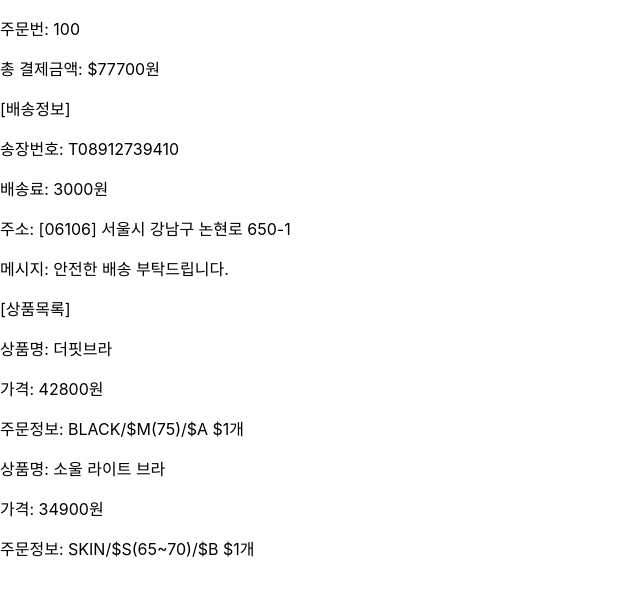
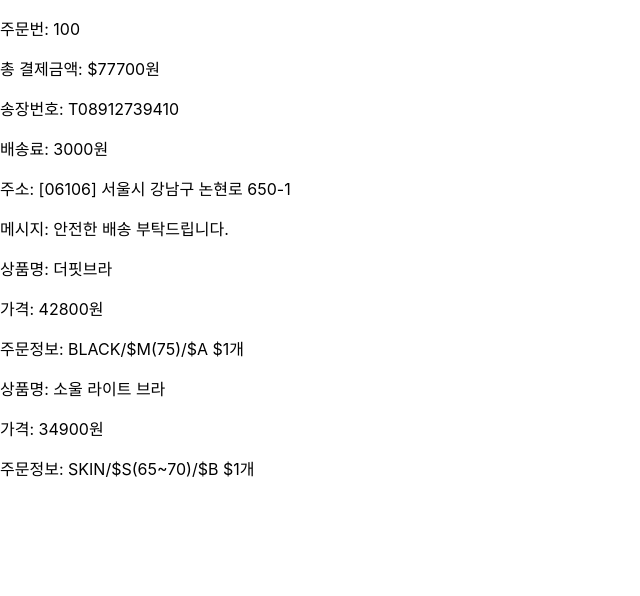
Before and after one commit to antigravity-official/anti-frontend-order, a React (Create React App) app: page / in a window 1280 px wide. Shown: the top 596 px of the page, without its empty margins (0-640 px from the left). Built offline with nearby package versions, Linux system fonts and the light colour scheme.

Commit message:
Rename: 폴더별 계층 관계 나타내기 위해 파일 -> 폴더화

```diff
--- a/src/components/OrderInfo.tsx
+++ b/src/components/OrderInfo/index.tsx
@@ -1,4 +1,4 @@
-import { OrderInfo as OrderInfoTypes } from '../types/ordersTypes'
+import { OrderInfo as OrderInfoTypes } from '../../types/ordersTypes'
 
 interface OrderInfoProps {
   orderInfoData: OrderInfoTypes
--- a/src/components/OrderProduct.tsx
+++ b/src/components/OrderProduct/index.tsx
@@ -1,6 +1,6 @@
 import { Fragment } from 'react'
 
-import { OrderProduct as OrderProductTypes } from '../types/ordersTypes'
+import { OrderProduct as OrderProductTypes } from '../../types/ordersTypes'
 
 interface OrderInfoProps {
   orderProductData: OrderProductTypes[]
@@ -9,7 +9,6 @@ interface OrderInfoProps {
 const OrderProduct = ({ orderProductData }: OrderInfoProps) => {
   return (
     <>
-      <p>[상품목록]</p>
       {orderProductData.map((orderProduct, index) => {
         const orderProductKey = `orderProduct-${index}`
 
--- a/src/components/Shipping.tsx
+++ b/src/components/Shipping/index.tsx
@@ -1,4 +1,4 @@
-import { Shipping as ShippingTypes } from '../types/ordersTypes'
+import { Shipping as ShippingTypes } from '../../types/ordersTypes'
 
 interface ShippingProps {
   shippingData: ShippingTypes
@@ -7,7 +7,6 @@ interface ShippingProps {
 const Shipping = ({ shippingData }: ShippingProps) => {
   return (
     <>
-      <p>[배송정보]</p>
       <p>송장번호: {shippingData.trackingNumber}</p>
       <p>배송료: {shippingData.shippingFee}원</p>
       <p>
```
Also changed, not shown: src/logo.svg (deleted), 1 other file (tests, documents, lock files or other folders).
